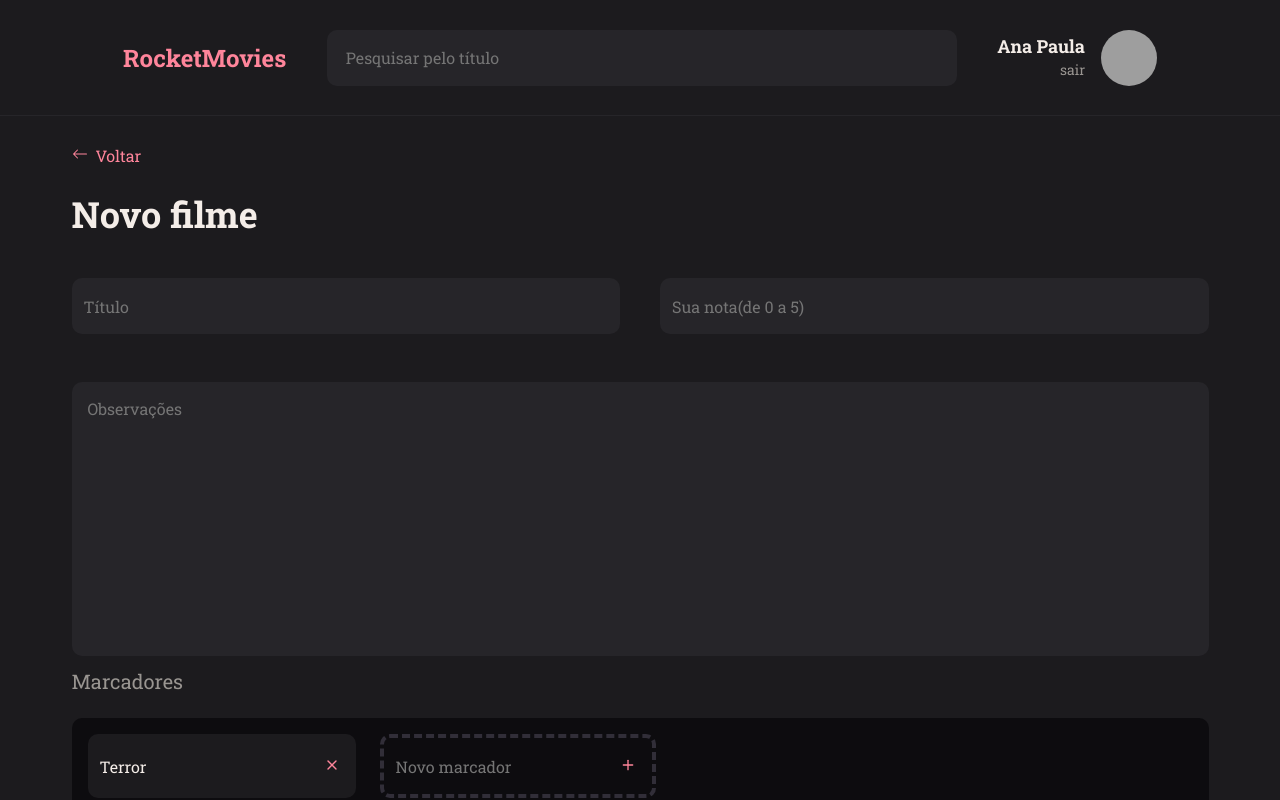
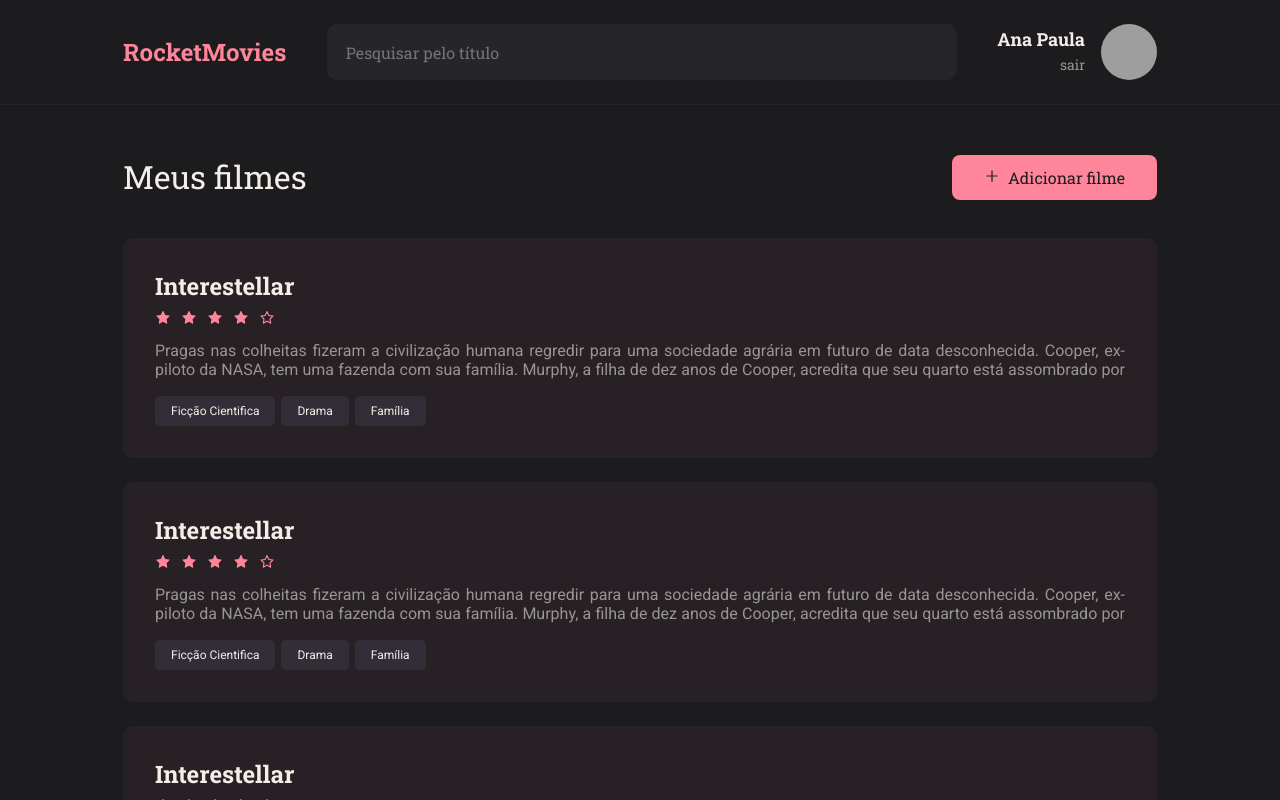
Before and after one commit to Nahblue/reactjs-movie-notes, a React (Vite) app: page / in a window 1280 px wide. Built offline with nearby package versions, Linux system fonts and the light colour scheme; grey boxes are pictures that could not be loaded.

Commit message:
criação da navegação

```diff
--- a/package.json
+++ b/package.json
@@ -13,6 +13,7 @@
     "react": "^18.2.0",
     "react-dom": "^18.2.0",
     "react-icons": "^4.11.0",
+    "react-router-dom": "^6.18.0",
     "styled-components": "^6.1.0"
   },
   "devDependencies": {
--- a/src/components/Header/index.jsx
+++ b/src/components/Header/index.jsx
@@ -1,3 +1,4 @@
+import { Link } from "react-router-dom"
 import { Container, Profile } from "./styles"
 
 export function Header() {
@@ -7,9 +8,11 @@
 
       <input type="text" placeholder="Pesquisar pelo título" />
 
-      <Profile >
+      <Profile>
         <div>
-          <strong>Ana Paula</strong>
+          <Link to="/profile" >
+            <strong>Ana Paula</strong>
+          </Link>
           <a href="#">sair</a>
         </div>
 
--- a/src/main.jsx
+++ b/src/main.jsx
@@ -5,13 +5,13 @@
 import GlobalStyles from './styles/global'
 import theme from './styles/theme'
 
-import { New } from './pages/New'
+import { Routes } from './routes'
 
 ReactDOM.createRoot(document.getElementById('root')).render(
   <React.StrictMode>
     <ThemeProvider theme={theme}>
       <GlobalStyles />
-      <New />
+      <Routes />
     </ThemeProvider>
   </React.StrictMode>,
 )
--- a/src/pages/Home/index.jsx
+++ b/src/pages/Home/index.jsx
@@ -13,7 +13,7 @@
         <div>
           <h1>Meus filmes</h1>
 
-          <NewMovie>
+          <NewMovie to="/new" >
             <AiOutlinePlus />
             Adicionar filme
           </NewMovie>
--- a/src/pages/Home/styles.js
+++ b/src/pages/Home/styles.js
@@ -1,4 +1,5 @@
 import styled from "styled-components"
+import { Link } from "react-router-dom"
 
 export const Container = styled.div`
   width: 100%;
@@ -25,8 +26,7 @@
   }
 `
 
-export const NewMovie = styled.button`
-  border: none;
+export const NewMovie = styled(Link)`
   border-radius: 8px;
   padding: 12px 32px;
 
--- a/src/pages/New/index.jsx
+++ b/src/pages/New/index.jsx
@@ -6,6 +6,7 @@
 import { TextArea } from "../../components/TextArea"
 import { MovieItem } from "../../components/MovieItem"
 import { Button } from "../../components/Button"
+import { Link } from "react-router-dom"
 
 export function New(){
   return(
@@ -15,10 +16,10 @@
       <main>
         <Form>
           <header>
-            <a href="/">
+            <Link to="/" >
               <BsArrowLeft />
               Voltar
-            </a>
+            </Link>
 
             <h1>Novo filme</h1>
           </header>
--- a/src/pages/Profile/index.jsx
+++ b/src/pages/Profile/index.jsx
@@ -4,15 +4,16 @@
 import { FiUser, FiMail, FiLock, FiCamera } from "react-icons/fi"
 import { Input } from "../../components/Input"
 import { Button } from "../../components/Button"
+import { Link } from "react-router-dom"
 
 export function Profile() {
   return (
     <Container>
       <header>
-        <a href="/">
+        <Link to="/" >
           <BsArrowLeft />
           Voltar
-        </a>
+        </Link>
       </header>
 
       <Form>
--- a/src/pages/SignIn/index.jsx
+++ b/src/pages/SignIn/index.jsx
@@ -1,5 +1,6 @@
 import { Container, Form, Background } from "./styles"
 
+import { Link } from "react-router-dom"
 import { Input } from "../../components/Input"
 import { Button } from "../../components/Button"
 import { FiMail, FiLock } from "react-icons/fi"
@@ -27,7 +28,9 @@
 
         <Button title="Entrar" />
 
-        <a href="/">Criar conta</a>
+        <Link to="/register">
+          Criar conta
+        </Link>
       </Form>
 
       <Background />
--- a/src/pages/SignUp/index.jsx
+++ b/src/pages/SignUp/index.jsx
@@ -1,5 +1,6 @@
 import { Container, Form, Background } from "./styles"
 
+import { Link } from "react-router-dom"
 import { Input } from "../../components/Input"
 import { Button } from "../../components/Button"
 import { FiUser, FiMail, FiLock } from "react-icons/fi"
@@ -34,10 +35,10 @@
 
         <Button title="Cadastrar" />
 
-        <a href="/">
+        <Link to="/" >
           <BsArrowLeft />
           Voltar para o login
-        </a>
+        </Link>
       </Form>
 
       <Background />
--- /dev/null
+++ b/src/routes/app.routes.jsx
@@ -0,0 +1,17 @@
+import { Routes, Route } from "react-router-dom"
+
+import { New } from "../pages/New"
+import { Home } from "../pages/Home"
+import { Preview } from "../pages/Preview"
+import { Profile } from "../pages/Profile"
+
+export function AppRoutes() {
+  return(
+    <Routes>
+      <Route path="/" element={<Home />} />
+      <Route path="/new" element={<New />} />
+      <Route path="/profile" element={<Profile />} />
+      <Route path="/preview/:id" element={<Preview />} />
+    </Routes>
+  )
+}
--- /dev/null
+++ b/src/routes/auth.routes.jsx
@@ -0,0 +1,13 @@
+import { Routes, Route } from "react-router-dom"
+
+import { SignIn } from "../pages/SignIn"
+import { SignUp } from "../pages/SignUp"
+
+export function AuthRoutes() {
+  return(
+    <Routes>
+      <Route path="/" element={<SignIn />} />
+      <Route path="/register" element={<SignUp />} />
+    </Routes>
+  )
+}
--- /dev/null
+++ b/src/routes/index.jsx
@@ -0,0 +1,12 @@
+import { BrowserRouter } from "react-router-dom"
+
+import { AppRoutes } from "./app.routes"
+import { AuthRoutes } from "./auth.routes"
+
+export function Routes(){
+  return(
+    <BrowserRouter>
+      <AppRoutes />
+    </BrowserRouter>
+  )
+}
```
Also changed, not shown: 1 other file (tests, documents, lock files or other folders).
